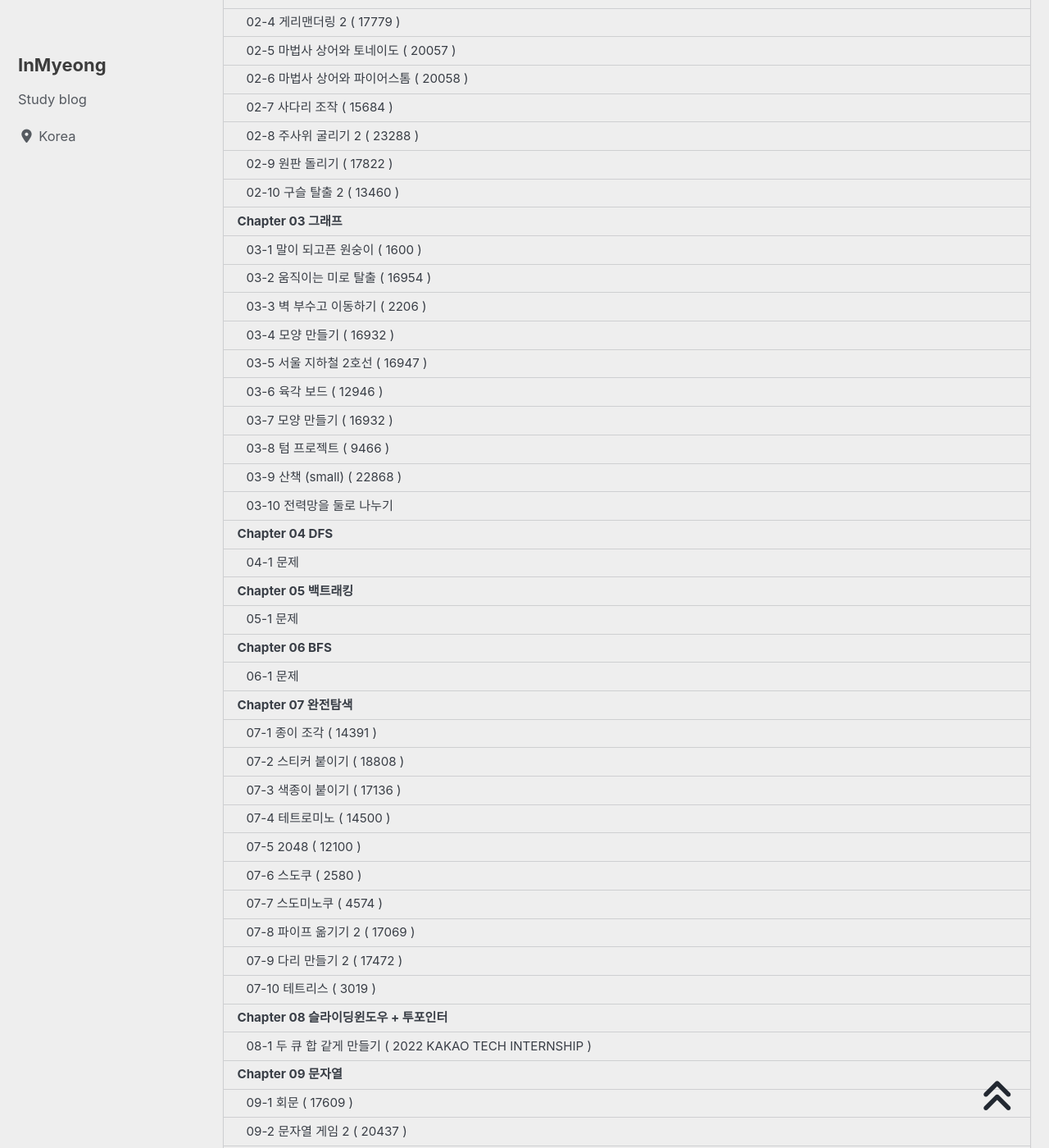
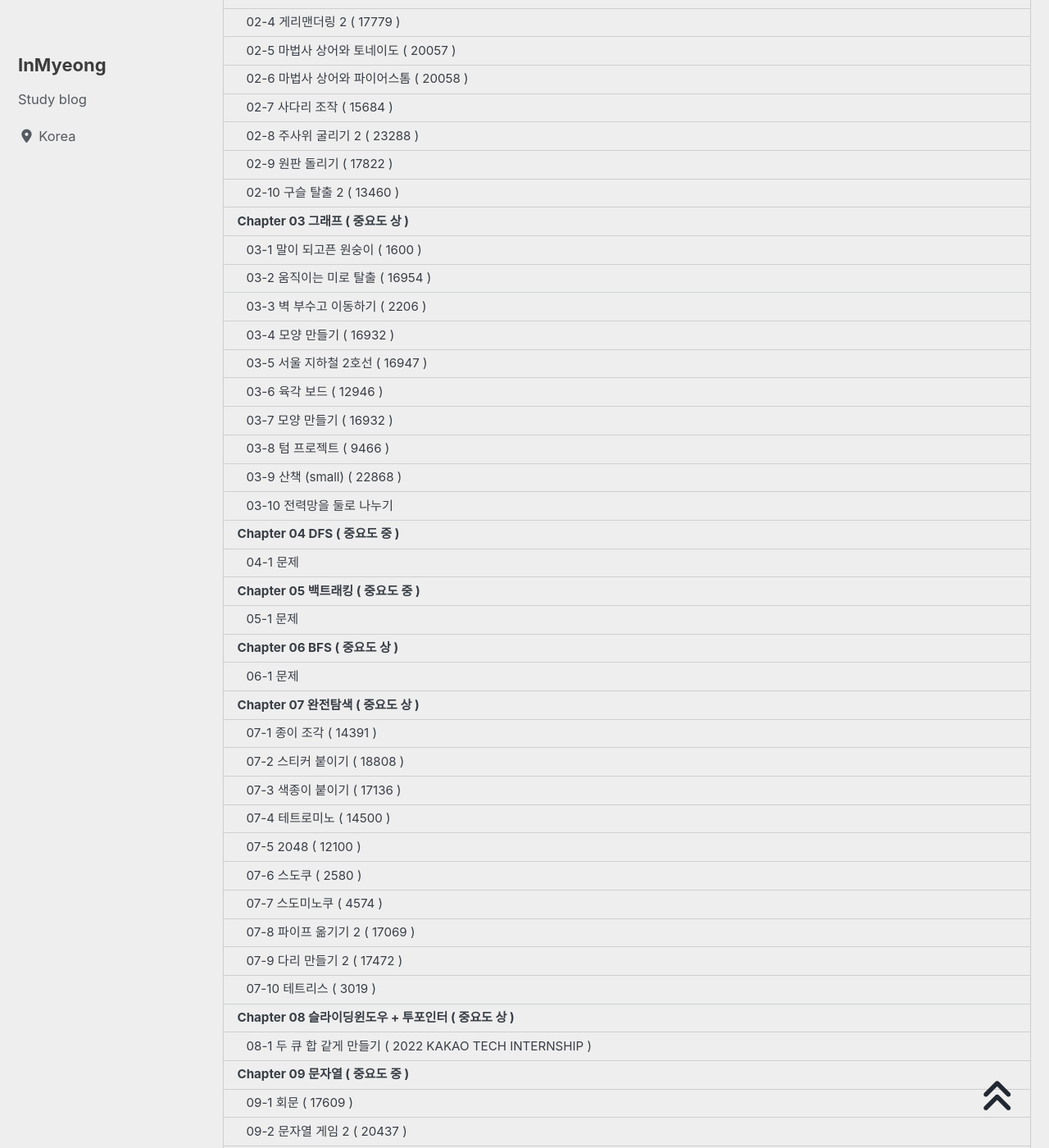
Before and after one commit to devMyeong/devMyeong.github.io, a Jekyll site: the page built from _posts/codingTest/2023-04-30-나만의문제집.md, in a window 1280 px wide and 1400 px high, scrolled down 780 px. Shown: the whole window at 82% size. Built offline with Jekyll 4.4.1, drawn with Linux system fonts in a browser that asks for light colours; cached includes are drawn as plain includes; nearby versions of some CDN libraries; some web fonts are replaced; comment, search, counter and statistics services are not loaded; some of the changed text lies outside the part shown.

Commit message:
Chore : 수정

```diff
--- a/_posts/codingTest/2023-04-30-나만의문제집.md
+++ b/_posts/codingTest/2023-04-30-나만의문제집.md
@@ -15,7 +15,7 @@ date: 2023-04-30
 last_modified_at: 2023-05-05
 ---
 
-## Chapter 01 자료구조
+## Chapter 01 자료구조 ( 중요도 상 )
 
 ### 01-1 전화번호 목록 ( 프로그래머스 고득점 Kit, 해시 )
 - 전화번호부에 적힌 전화번호를 담은 배열 phone_book 이 solution 함수의 매개변수로 주어질 때, 어떤 번호가 다른 번호의 접두어인 경우가 있으면 false를 그렇지 않으면 true를 return 하도록 solution 함수를 작성해주세요
@@ -368,7 +368,7 @@ int solution(vector<int> scoville, int K)
 
 <br>
 
-## Chapter 02 시뮬레이션
+## Chapter 02 시뮬레이션 ( 중요도 상 )
 
 ### 02-1 아기 상어 ( 16236 )
 - 설명
@@ -578,7 +578,7 @@ int main()
 
 <br>
 
-## Chapter 03 그래프
+## Chapter 03 그래프 ( 중요도 상 )
 
 ### 03-1 말이 되고픈 원숭이 ( 1600 )
 - 설명
@@ -643,7 +643,7 @@ int main()
 
 <br>
 
-## Chapter 04 DFS
+## Chapter 04 DFS ( 중요도 중 )
 
 ### 04-1 문제
 - 설명
@@ -653,7 +653,7 @@ int main()
 
 <br>
 
-## Chapter 05 백트래킹
+## Chapter 05 백트래킹 ( 중요도 중 )
 
 ### 05-1 문제
 - 설명
@@ -663,7 +663,7 @@ int main()
 
 <br>
 
-## Chapter 06 BFS
+## Chapter 06 BFS ( 중요도 상 )
 
 ### 06-1 문제
 - 설명
@@ -673,7 +673,7 @@ int main()
 
 <br>
 
-## Chapter 07 완전탐색
+## Chapter 07 완전탐색 ( 중요도 상 )
 
 ### 07-1 종이 조각 ( 14391 )
 - 영선이가 얻을 수 있는 점수의 최댓값을 출력한다
@@ -846,7 +846,7 @@ int main()
 
 <br>
 
-## Chapter 08 슬라이딩윈도우 + 투포인터
+## Chapter 08 슬라이딩윈도우 + 투포인터 ( 중요도 상 )
 
 ### 08-1 두 큐 합 같게 만들기 ( 2022 KAKAO TECH INTERNSHIP )
 - 각 큐의 원소 합을 같게 만들기 위해 필요한 작업의 최소 횟수를 return 하도록 solution 함수를 완성해주세요 단, 어떤 방법으로도 각 큐의 원소 합을 같게 만들 수 없는 경우, -1을 return 해주세요
@@ -930,7 +930,7 @@ int solution(vector<int> queue1, vector<int> queue2)
 
 <br>
 
-## Chapter 09 문자열
+## Chapter 09 문자열 ( 중요도 중 )
 
 ### 09-1 회문 ( 17609 )
 - 각 문자열이 회문인지, 유사 회문인지, 둘 모두 해당되지 않는지를 판단하여 회문이면 0, 유사 회문이면 1, 둘 모두 아니면 2를 순서대로 한 줄에 하나씩 출력한다
@@ -997,7 +997,7 @@ int solution(vector<int> queue1, vector<int> queue2)
 
 <br>
 
-## Chapter 10 DP
+## Chapter 10 DP ( 중요도 중 )
 
 ### 10-1 문제
 - 설명
```
